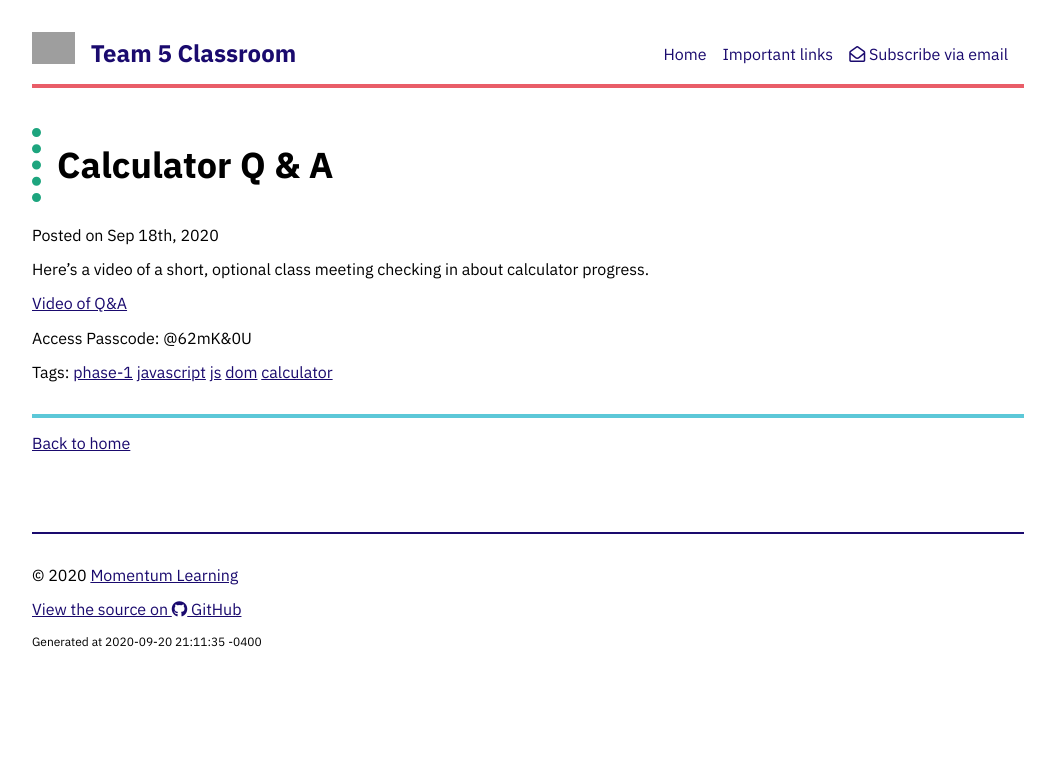
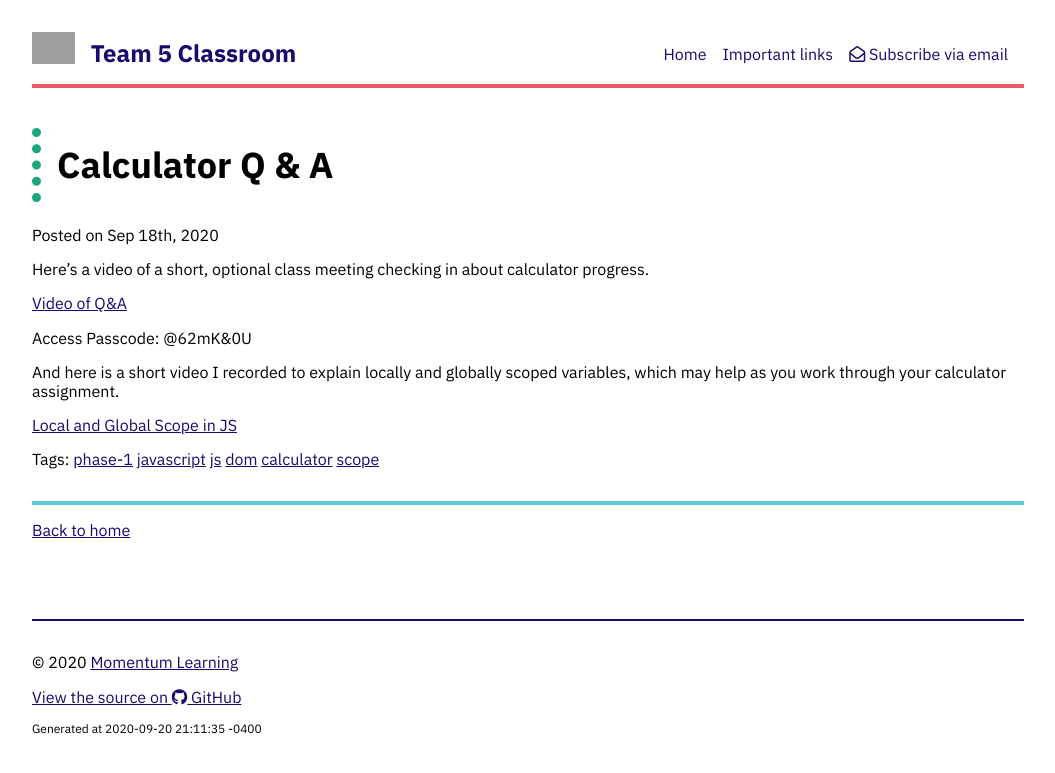
Before and after one commit to momentum-team-5/momentum-team-5.github.io, a Jekyll site: the page built from _posts/2020-09-18-calculator-q-and-a.md, in a window 1280 px wide. Shown: the top 773 px of the page, without its empty margins (112-1167 px from the left). Built offline with Jekyll 4.4.1, drawn with Linux system fonts in a browser that asks for light colours; nearby versions of some CDN libraries; grey boxes are pictures that could not be loaded.

Commit message:
Add video on scope

```diff
--- a/_posts/2020-09-18-calculator-q-and-a.md
+++ b/_posts/2020-09-18-calculator-q-and-a.md
@@ -1,7 +1,7 @@
 ---
 layout: post
 title: Calculator Q &amp; A
-tags: phase-1 javascript js dom calculator
+tags: phase-1 javascript js dom calculator scope
 ---
 
 Here's a video of a short, optional class meeting checking in about calculator progress.
@@ -9,3 +9,7 @@ Here's a video of a short, optional class meeting checking in about calculator p
 [Video of Q&A](https://us02web.zoom.us/rec/share/mKBWIeGVvzl0oo49VR1BVxrd8ORXaNZa3-geC3ITOIn8CFlrhsqzBi1ziFA6poa6.by11mfe9q5QAWy83)
 
 Access Passcode: @62mK&0U
+
+And here is a short video I recorded to explain locally and globally scoped variables, which may help as you work through your calculator assignment.
+
+[Local and Global Scope in JS](https://www.loom.com/share/b53f33bdbeff4d1b96749edeeaa69530)
```
